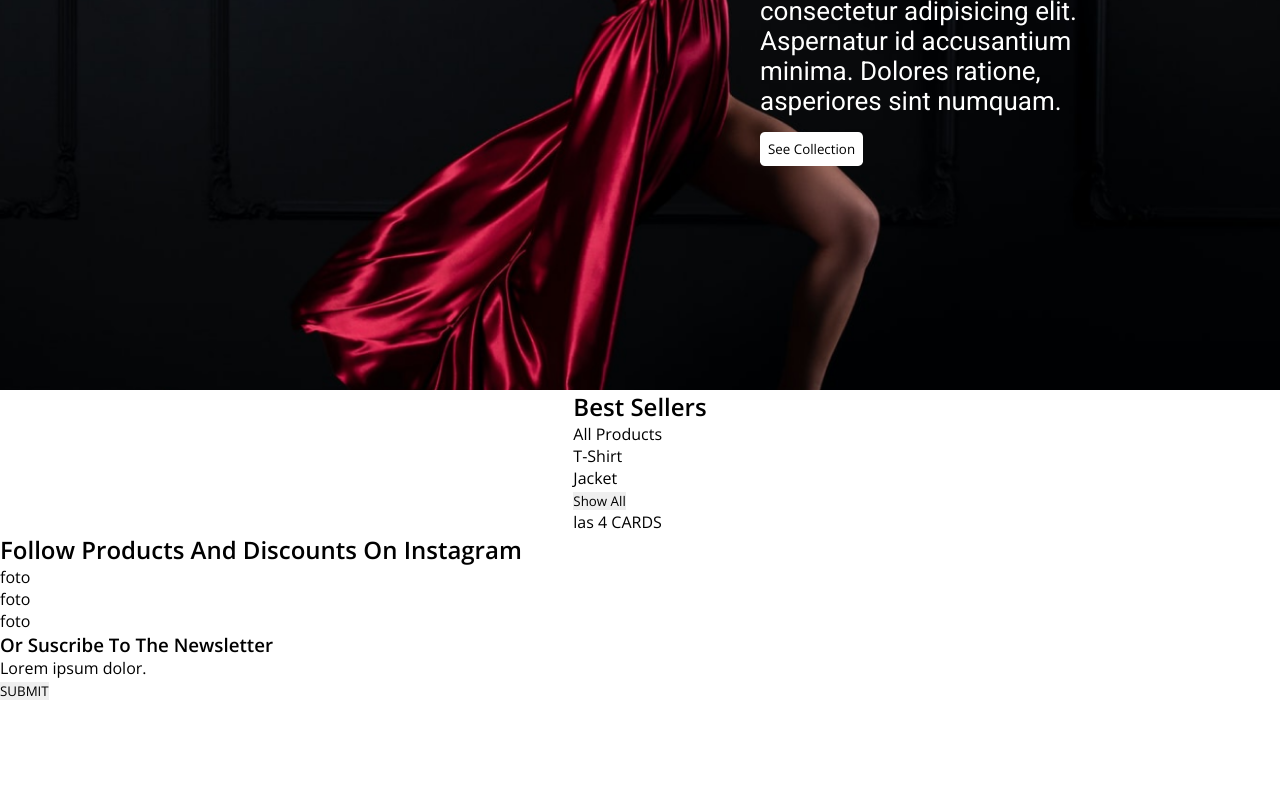
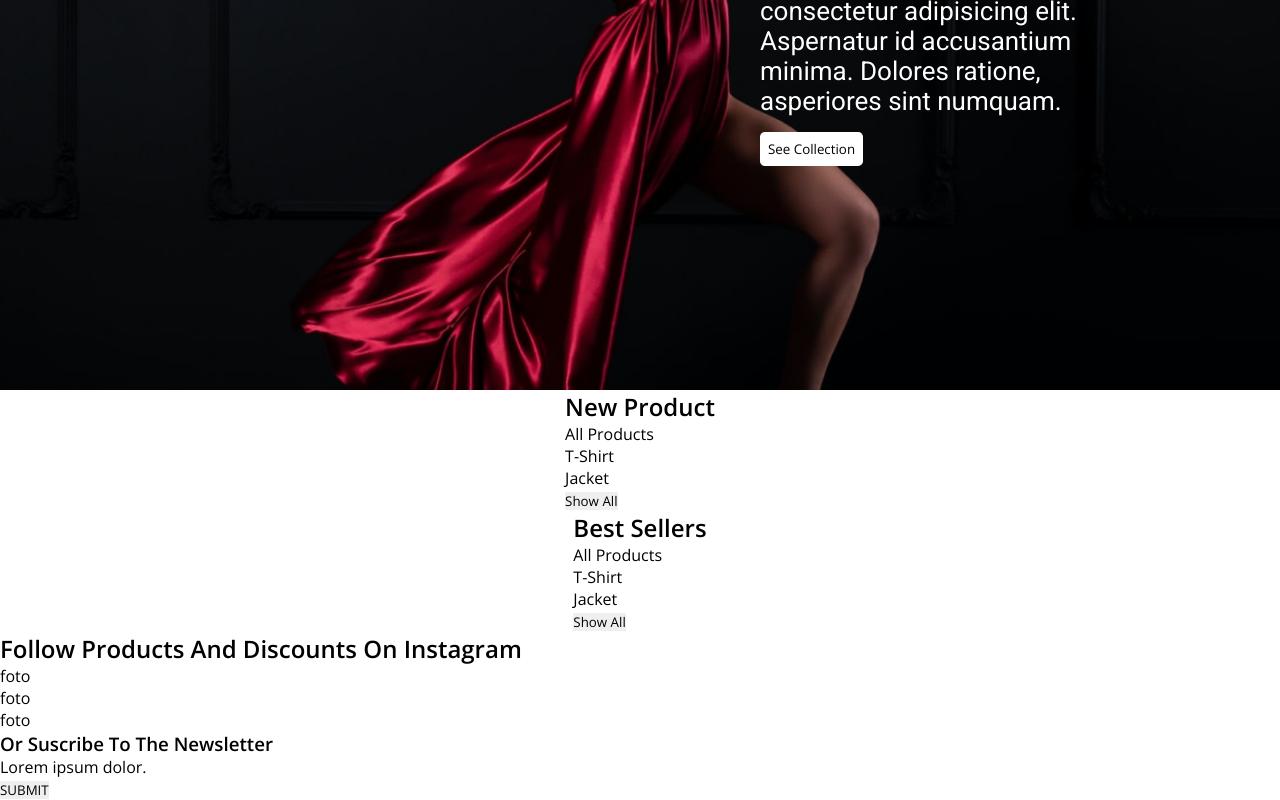
Before and after one commit to Hernanbp/GoClothing, a React (Create React App) app: page /zara in a window 1280 px wide. Shown: the part 410-1210 px from the top of the page. Before the commit the page ends 1111 px from the top, so only its background shows below. Built offline with nearby package versions, Linux system fonts and the light colour scheme.

Commit message:
List of products for Component

```diff
--- /dev/null
+++ b/src/components/views/BeetSellere/AllProducts.jsx
@@ -0,0 +1,30 @@
+import "./BeetSellereStyles.css"
+
+export default function AllProducts(props) {
+    const {title} = props;
+  return (
+    <>
+      <div className="beetSellere-main">
+            <div>
+                <h2>{title}</h2>
+                <div>
+                    <div>
+                        <ul>
+                            <li>All Products</li>
+                            <li>T-Shirt</li>
+                            <li>Jacket</li>
+                        </ul>
+                        <button>Show All</button>
+                    </div>
+                    <div>
+                        {
+                        //un MAP de las CARDS
+                        }
+                    </div>
+                </div>
+            </div>
+
+        </div>
+    </>
+  )
+}
--- a/src/components/views/BeetSellere/BeetSellere.jsx
+++ b/src/components/views/BeetSellere/BeetSellere.jsx
@@ -1,4 +1,5 @@
-import "./beetSellereStyles.css"
+import "./BeetSellereStyles.css"
+import  AllProducts  from "./AllProducts"
 
 export function BeetSellere() {
   return (
@@ -18,25 +19,8 @@ export function BeetSellere() {
                 <button>See Collection</button>
             </div>
         </div>
-        <div className="beetSellere-main">
-            <div>
-                <h2>Best Sellers</h2>
-                <div>
-                    <div>
-                        <ul>
-                            <li>All Products</li>
-                            <li>T-Shirt</li>
-                            <li>Jacket</li>
-                        </ul>
-                        <button>Show All</button>
-                    </div>
-                    <div>
-                        las 4 CARDS
-                    </div>
-                </div>
-            </div>
-
-        </div>
+        <AllProducts title={"New Product"}></AllProducts>
+        <AllProducts title={"Best Sellers"}></AllProducts>
         <div className="beetSellere-footer">
                <h2>Follow Products And Discounts On Instagram</h2>
                <ul>
--- a/src/components/views/ProductsList/ProductsList.jsx
+++ b/src/components/views/ProductsList/ProductsList.jsx
@@ -39,7 +39,7 @@ export function ProductsList() {
           return (
           <div key={item.id} className="item">
             <h2>{item.title} </h2>
-            <img src={item.image} />
+            <img src={item.image} alt=""/>
             <p> {item.rating.rate} Estrellitas</p>
             <p> {item.price}</p>
             <p> {item.category}</p>
```
